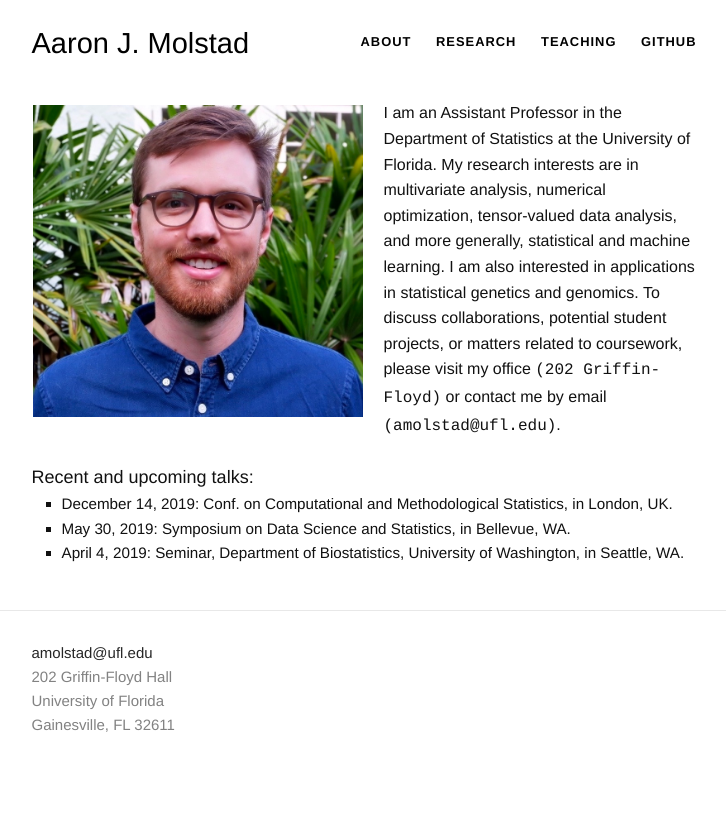
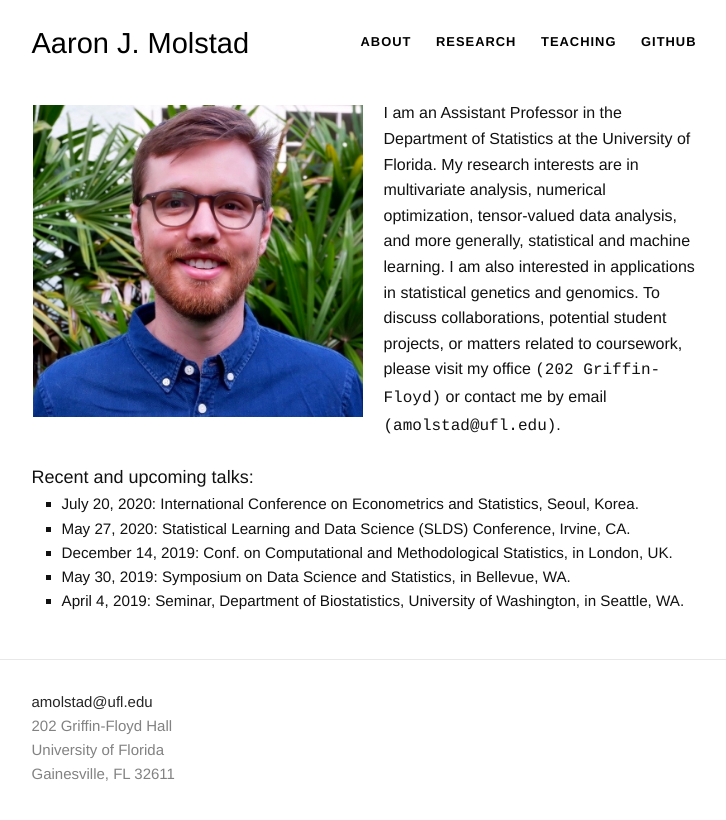
Before and after one commit to ajmolstad/ajmolstad.github.io, a Jekyll site: the page built from index.html, in a window 1280 px wide. Shown: the top 820 px of the page, without its empty margins (276-1002 px from the left). Built offline with Jekyll 4.4.1, drawn with Linux system fonts in a browser that asks for light colours.

Commit message:
Update index.html

```diff
--- a/index.html
+++ b/index.html
@@ -43,6 +43,8 @@ University of Florida <br>
 <br>
 <font size="4">Recent and upcoming talks: </font>
 <ul style="list-style-type:square;">
+<li> July 20, 2020: International Conference on Econometrics and Statistics, Seoul, Korea.  </li>
+<li> May 27, 2020: Statistical Learning and Data Science (SLDS) Conference, Irvine, CA. </li>
 <li> December 14, 2019: Conf. on Computational and Methodological Statistics, in London, UK. </li>
 <li> May 30, 2019: Symposium on Data Science and Statistics, in Bellevue, WA.  </li>
 <li> April 4, 2019: Seminar, Department of Biostatistics, University of Washington, in Seattle, WA. </li>
```
